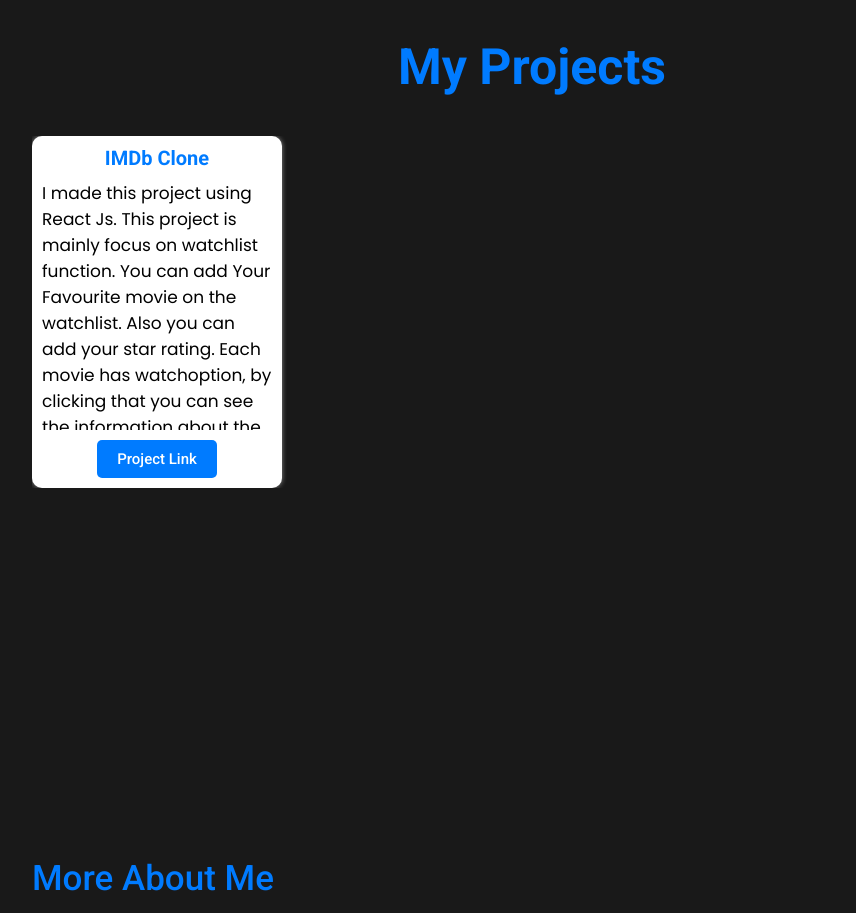
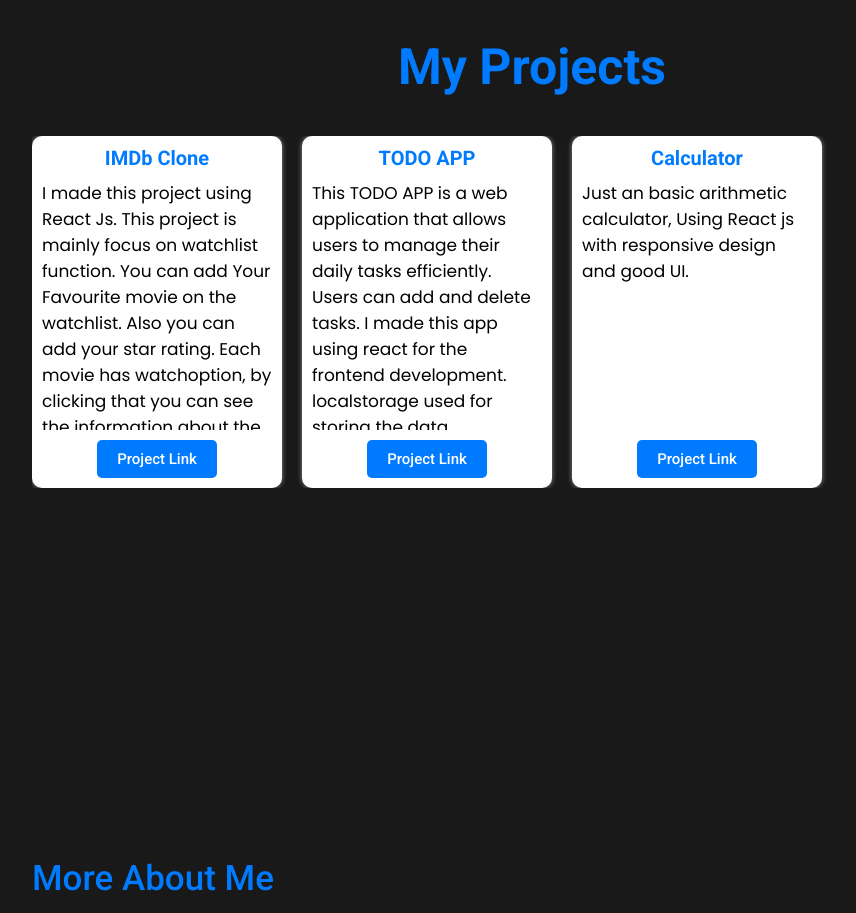
Before and after one commit to harivijay87/portfolio, a React (Vite) app: page / in a window 1280 px wide. Shown: the part 940-1853 px from the top of the page, without its empty margins (108-964 px from the left). Built offline with nearby package versions, Linux system fonts and the light colour scheme; a web font is replaced by a local one.

Commit message:
portfolio updated

```diff
--- a/src/Content.jsx
+++ b/src/Content.jsx
@@ -32,6 +32,24 @@
             <div className='pro-description'>I made this project using React Js.  This project is mainly focus on watchlist function. You can add Your Favourite movie on the watchlist. Also you can add your star rating. Each movie has watchoption, by clicking that you can see the information about the movie like Stars name, director name, streaming platform etc... I added 50 (movies + tvshows) data in this project. I used local storage for storing data.
             </div>
             <Link to='https://harivijay87.github.io/imdb/' target='_blank' style={{textDecoration:'none'}}>
+              <button className='pro-link'>Project Link</button>
+            </Link>
+          </div>
+          <div className='project'>
+            <div className='pro-title'>TODO APP</div>
+            <div className='pro-description'>
+              This TODO APP is a web application that allows users to manage their daily tasks efficiently. Users can add and delete tasks. I made this app using react for the frontend development. localstorage used for storing the data.
+            </div>
+            <Link to='https://harivijay87.github.io/todo/' target='_blank' style={{textDecoration:'none'}}>
+              <button className='pro-link'>Project Link</button>
+            </Link>
+          </div>
+          <div className='project'>
+            <div className='pro-title'>Calculator</div>
+            <div className='pro-description'>
+              Just an basic arithmetic calculator, Using React js with responsive design and good UI.
+            </div>
+            <Link to='https://harivijay87.github.io/calculator/' target='_blank' style={{textDecoration:'none'}}>
               <button className='pro-link'>Project Link</button>
             </Link>
           </div>
```
